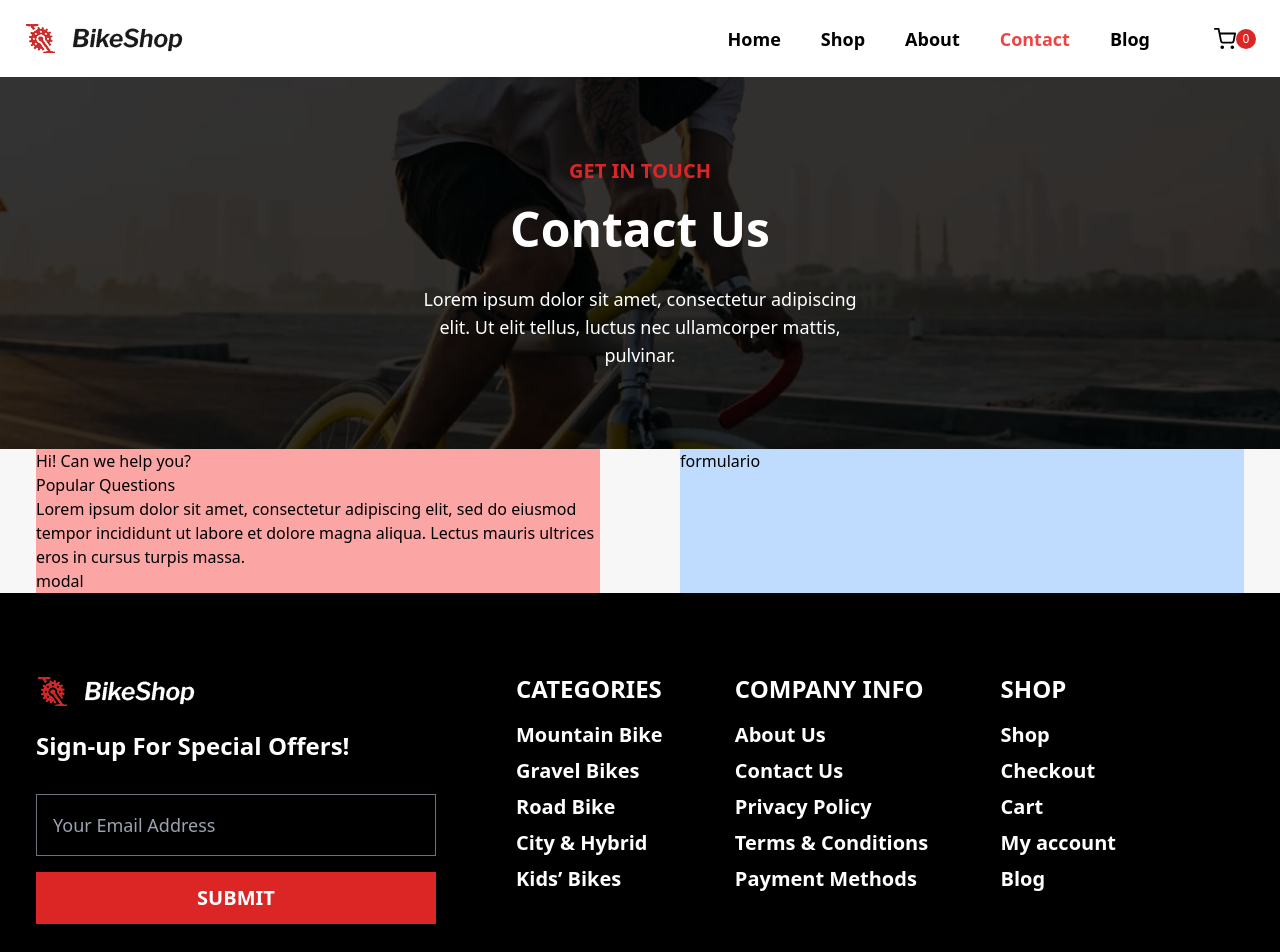
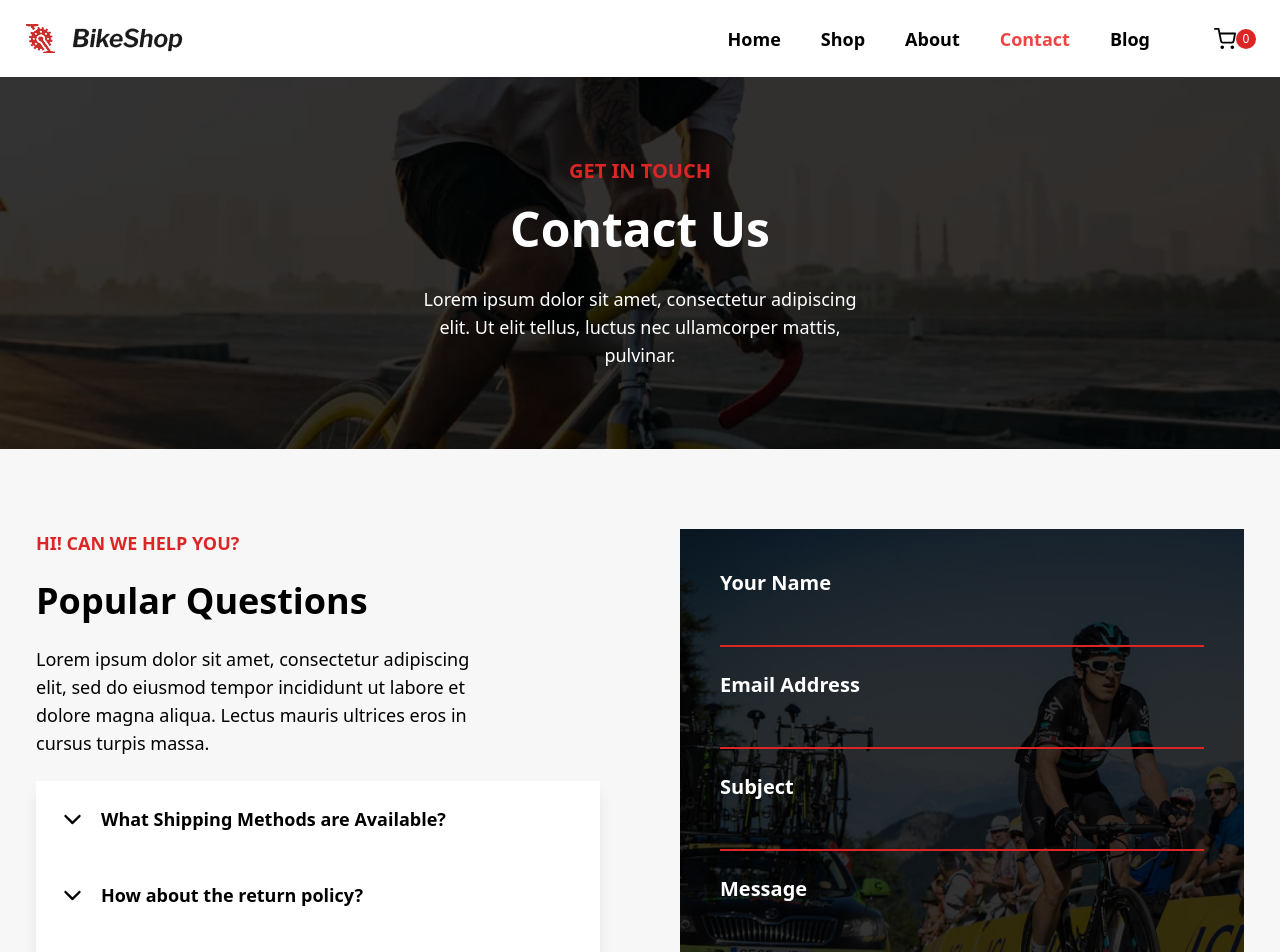
Before and after one commit to Thiago87dev/BikeShop, a Next.js app: page /contact in a window 1280 px wide. Shown: the top 952 px of the page. Built offline with nearby package versions, Linux system fonts and the light colour scheme.

Commit message:
:sparkles: feat: page contact - part 2 accordion and contact form part 1

```diff
--- a/package.json
+++ b/package.json
@@ -9,6 +9,7 @@
     "lint": "next lint"
   },
   "dependencies": {
+    "framer-motion": "^12.5.0",
     "lucide-react": "^0.479.0",
     "next": "15.1.7",
     "react": "^19.0.0",
--- a/src/components/contact/canWeHelpYou/CanWeHelpYou.tsx
+++ b/src/components/contact/canWeHelpYou/CanWeHelpYou.tsx
@@ -1,25 +1,31 @@
+import ContactForm from "./ContactForm";
+import Modal from "./Modal";
+
 const CanWeHelpYou = () => {
   return (
-    <div className="flex justify-center bg-[#f7f7f7]">
-      <div className="flex w-full max-w-[1240px] px-4">
-        <div className="w-1/2 bg-red-300 mr-10">
-          <div>
-            <h3>Hi! Can we help you?</h3>
-            <h2>Popular Questions</h2>
-            <p>
+    <div className="flex justify-center bg-[#f7f7f7] py-20">
+      <div className="flex gap-20 w-full max-w-[1240px] px-4">
+        <div className="w-1/2 h-auto">
+          <div className="flex flex-col gap-6">
+            <h3 className="text-red-600 font-bold text-lg text-center lg:text-left uppercase ">
+              Hi! Can we help you?
+            </h3>
+            <h2 className="font-bold text-4xl">Popular Questions</h2>
+            <p className="text-lg w-[80%]">
               Lorem ipsum dolor sit amet, consectetur adipiscing elit, sed do
               eiusmod tempor incididunt ut labore et dolore magna aliqua. Lectus
               mauris ultrices eros in cursus turpis massa.
             </p>
-            <div>modal</div>
+            <div className="shadow-lg">
+              <Modal />
+            </div>
           </div>
         </div>
-        <div className="w-1/2 bg-blue-200 ml-10">
-            <div>
-                <form>
-                    formulario
-                </form>
-            </div>
+        <div className="relative w-1/2 h-fit bg-[url('/img/contact/velobar-vMSLp_DymMs-unsplash.jpg')] bg-left bg-cover ">
+          <div className="absolute inset-0 bg-black opacity-80"></div>
+          <div className="relative text-white">
+            <ContactForm/>
+          </div>
         </div>
       </div>
     </div>
--- /dev/null
+++ b/src/components/contact/canWeHelpYou/ContactForm.tsx
@@ -0,0 +1,47 @@
+const ContactForm = () => {
+  return (
+    <form className="flex flex-col gap-6 p-10">
+      <div className="flex flex-col">
+        <label className="text-white font-bold text-xl" htmlFor="name">
+          Your Name
+        </label>
+        <input
+          className="outline-none bg-transparent border-b-2 border-red-600 p-3"
+          type="text"
+          id="name"
+        />
+      </div>
+      <div className="flex flex-col">
+        <label className="text-white font-bold text-xl" htmlFor="email">
+          Email Address
+        </label>
+        <input
+          className="outline-none bg-transparent border-b-2 border-red-600 p-3"
+          type="email"
+          id="email"
+        />
+      </div>
+      <div className="flex flex-col">
+        <label className="text-white font-bold text-xl" htmlFor="subject">
+          Subject
+        </label>
+        <input
+          className="outline-none bg-transparent border-b-2 border-red-600 p-3"
+          type="text"
+          id="subject"
+        />
+      </div>
+      <div className="flex flex-col">
+        <label className="text-white font-bold text-xl" htmlFor="message">
+          Message
+        </label>
+        <textarea
+          className="outline-none bg-transparent border-b-2 border-red-600 p-3 min-h-36"
+          id="subject"
+        />
+      </div>
+    </form>
+  );
+};
+
+export default ContactForm;
--- /dev/null
+++ b/src/components/contact/canWeHelpYou/Modal.tsx
@@ -0,0 +1,85 @@
+"use client";
+import { useState } from "react";
+import { IoIosArrowDown } from "react-icons/io";
+import { IoIosArrowUp } from "react-icons/io";
+import { motion, AnimatePresence } from "framer-motion";
+
+const Modal = () => {
+  const listModal = [
+    {
+      id: 1,
+      title: "What Shipping Methods are Available?",
+      text: "Lorem ipsum dolor sit amet. Non impedit officia aut quasi vitae et autem neque et sapiente consequatur in totam incidunt et enim enim eos quia provident! Sit itaque ipsam et sint dolore 33 obcaecati.",
+    },
+    {
+      id: 2,
+      title: "How about the return policy?",
+      text: "Qui dolor accusamus At consequatur rerum est quia assumenda eos Quis necessitatibus qui tenetur magnam. Aut modi tempore ut voluptatem accusantium et voluptatibus optio et enim esse aut dolores nobis et odio voluptate.",
+    },
+    {
+      id: 3,
+      title: "Does free shipping include returns as well?",
+      text: "Qui possimus molestiae ut alias earum ab dolores quasi a officia voluptatem qui amet voluptatem. Ut omnis natus et necessitatibus dolorum qui maxime voluptatum id corporis sapiente id nesciunt necessitatibus et fugiat quisquam ut suscipit voluptatem.",
+    },
+    {
+      id: 4,
+      title: "How to purchase a gift card?",
+      text: "Est enim maxime hic natus fugiat et earum repudiandae aut laudantium quia ut dolores dolore vel rerum autem. Qui magni deleniti ut molestiae soluta et commodi neque ut praesentium veniam rem natus neque et laboriosam dolorum nam assumenda rerum.",
+    },
+    {
+      id: 5,
+      title: "what’s the coupon code policy?",
+      text: "Aut vero voluptatem aut libero porro aut iure rerum est galisum laboriosam sed doloremque dolorem ut consectetur mollitia. Id doloremque odio et fuga consequatur aut tempore aspernatur aut alias dolorem et optio fuga.",
+    },
+  ];
+
+  const [activeId, setActiveId] = useState<number | null>(null);
+
+  const handleToggle = (id:number) => {
+    setActiveId((prevId) => (prevId === id ? null : id))
+  }
+
+  return (
+    <div className={`transition-all duration-300 ease-in-out ${activeId ?"min-h-[580px]":"min-h-0"}`}>
+      {listModal.map((item) => (
+        <div
+          key={item.id}
+          className="flex flex-col justify-center gap-1 select-none"
+        >
+          <div
+            onClick={() => handleToggle(item.id)}
+            className={`flex items-center gap-4 bg-white p-6 cursor-pointer ${
+                activeId === item.id ? "shadow-lg" : ""
+            } hover:shadow-none`}
+          >
+            {activeId === item.id ? (
+              <IoIosArrowUp size={25} />
+            ) : (
+              <IoIosArrowDown size={25} />
+            )}
+
+            <h2 className="font-bold text-lg">{item.title}</h2>
+          </div>
+
+          <AnimatePresence>
+            {activeId === item.id && (
+              <motion.div
+                initial={{ opacity: 0, height: 0 }}
+                animate={{ opacity: 1, height: "auto" }}
+                exit={{ opacity: 0, height: 0 }}
+                transition={{ duration: 0.3, ease: "easeInOut" }}
+                className="overflow-hidden"
+              >
+                 <p className="p-6 text-lg">{item.text}</p>
+              </motion.div>
+            )}
+          </AnimatePresence>
+
+
+        </div>
+      ))}
+    </div>
+  );
+};
+
+export default Modal;
```
Also changed, not shown: public/img/contact/velobar-vMSLp_DymMs-unsplash.jpg (added), 1 other file (tests, documents, lock files or other folders).
